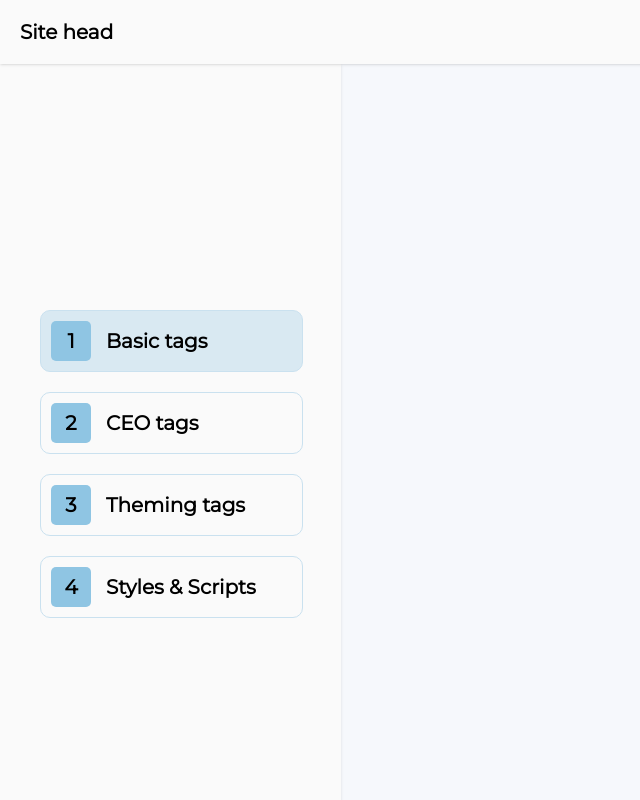
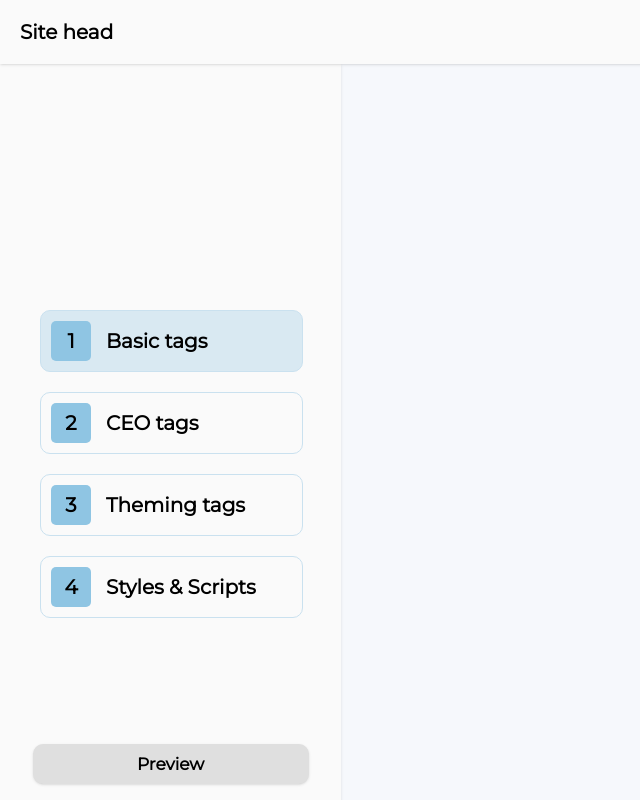
Before and after one commit to mauro-balades/site-head, a React (Create React App) app: page / in a window 1280 px wide. Shown: the whole page, without its empty margins (0-640 px from the left). Built offline with nearby package versions, Linux system fonts and the light colour scheme.

Commit message:
added the preview button

```diff
--- a/src/App.jsx
+++ b/src/App.jsx
@@ -19,6 +19,7 @@ const GlobalStyle = createGlobalStyle`
 
 const lightMode = {
     backgroundColor: '#F6F8FC',
+    secondaryBackgroundColor: '#DFDFDF',
     leftNavBackgroundColor: '#FAFAFA',
     link: 'rgb(112, 76, 182)',
     text: 'black'
--- a/src/components/Base/index.jsx
+++ b/src/components/Base/index.jsx
@@ -2,7 +2,7 @@ import React from 'react';
 import { useDispatch } from 'react-redux';
 import Tabs from '../Tabs';
 import TopNav from '../TopNav';
-import { LeftNav, SiteHeadContent, TagContent, Heading, Section, Description, TextInput } from './styles';
+import { LeftNav, SiteHeadContent, TagContent, Heading, Section, Description, TextInput, PreviewButton } from './styles';
 import { add_tag, selectTags } from '../../slices/tags/tagsSlice';
 
 export default () => {
@@ -37,6 +37,7 @@ export default () => {
                             Nothing to see here, this tab is <em>extinct</em>!
                         </div>
                     </Tabs>
+                    <PreviewButton>Preview</PreviewButton>
                 </LeftNav>
                 <TagContent id="site-head-content">
 
--- a/src/components/Base/styles.js
+++ b/src/components/Base/styles.js
@@ -7,6 +7,7 @@ export const LeftNav = styled.nav`
     z-index: 1;
     background: ${({ theme }) => theme.leftNavBackgroundColor};
     box-shadow: 0 1px 3px 0 rgb(0 0 0 / 0.1), 0 1px 2px -1px rgb(0 0 0 / 0.1);
+    position: relative;
 `
 
 export const SiteHeadContent = styled.div`
@@ -24,6 +25,33 @@ export const TagContent = styled.div`
     padding: 0 10%;
     width: 66%;
     align-items: center;
+`
+
+export const PreviewButton = styled.div`
+    width: 75%;
+
+    position: absolute;
+    bottom: 10%;
+    left: 50%;
+    transform: translateX(-50%);
+
+    cursor: pointer;
+
+    display: flex;
+    background: ${({ theme }) => theme.secondaryBackgroundColor};
+
+    align-items: center;
+    text-align: center;
+    justify-content: center;
+
+    box-shadow: 0 1px 3px 0 rgb(0 0 0 / 0.1), 0 1px 2px -1px rgb(0 0 0 / 0.1);
+
+    margin: 0 auto;
+    border-radius: 10px;
+    padding: 10px;
+
+    font-size: 17px;
+    font-weight: 900;
 `
 
 /// COMMON COMPONENTS
@@ -46,7 +74,8 @@ export const Description = styled.p`
 
 export const TextInput = styled.input`
     width: 100%;
-    background: #E7E7E7;
+    background: ${({ theme }) => theme.secondaryBackgroundColor};
+
     border-radius: 10px;
     box-shadow: 0 1px 3px 0 rgb(0 0 0 / 0.1), 0 1px 2px -1px rgb(0 0 0 / 0.1);
     padding: 15px;
--- a/src/components/Tab/styles.js
+++ b/src/components/Tab/styles.js
@@ -13,6 +13,8 @@ export const TabWrapper = styled.li`
 
     font-size: 20px;
     font-weight: 900;
+
+    cursor: pointer;
 `
 export const TabNumber = styled.div`
     width: 40px;
```
